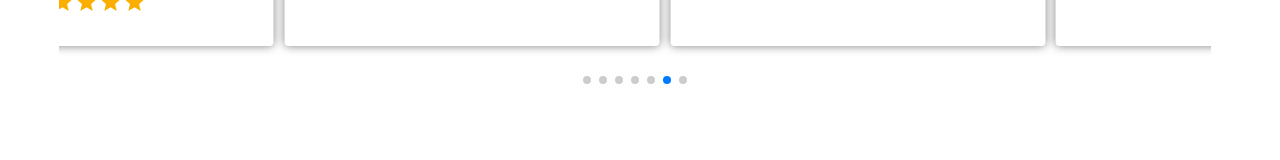
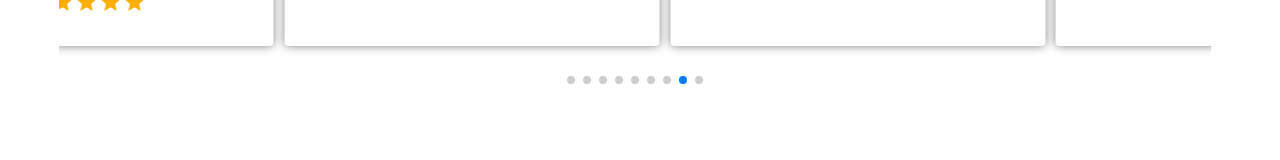
Before and after one commit to Rafcon96/lior-shiatsu, a React (Create React App) app: page /testimonial in a window 1280 px wide. Shown: the part 501-661 px from the top of the page. Built offline with nearby package versions, Linux system fonts and the light colour scheme.

Commit message:
header seder loop

```diff
--- a/src/components/Cube/index.jsx
+++ b/src/components/Cube/index.jsx
@@ -21,6 +21,7 @@ export default function Cube() {
         effect={'cube'}
         grabCursor={true}
         slidesPerView={1}
+        loop={true}
         cubeEffect={{
           shadow: true,
           slideShadows: true,
--- a/src/pages/TestimonialSwiper/index.jsx
+++ b/src/pages/TestimonialSwiper/index.jsx
@@ -77,7 +77,7 @@ export default function TestimonialSwiper() {
           //   modifier: 1,
           //   // slideShadows: true,
           // }}
-
+          loop={true}
           pagination={true}
           autoplay={{
             delay: 4000,
```
